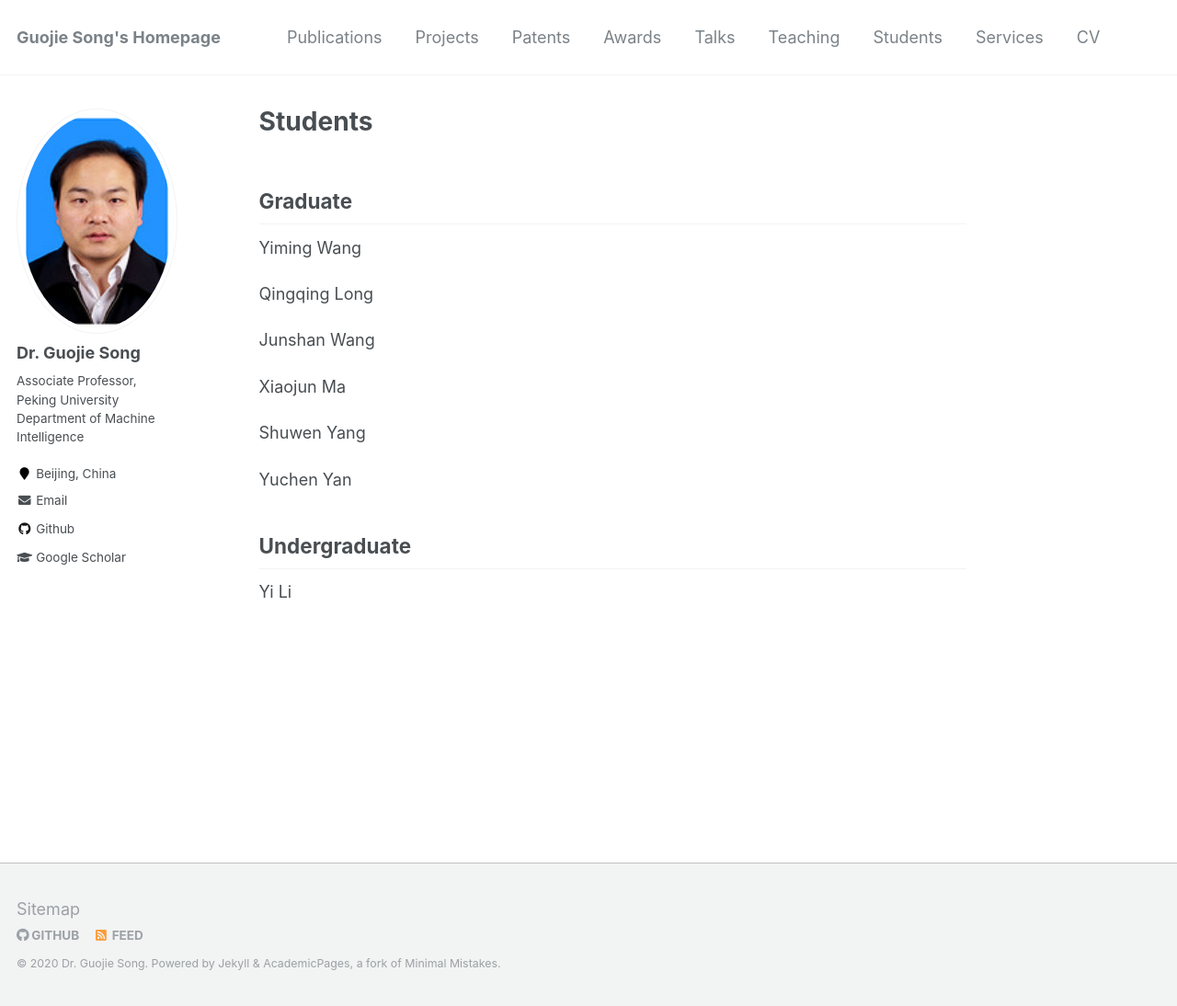
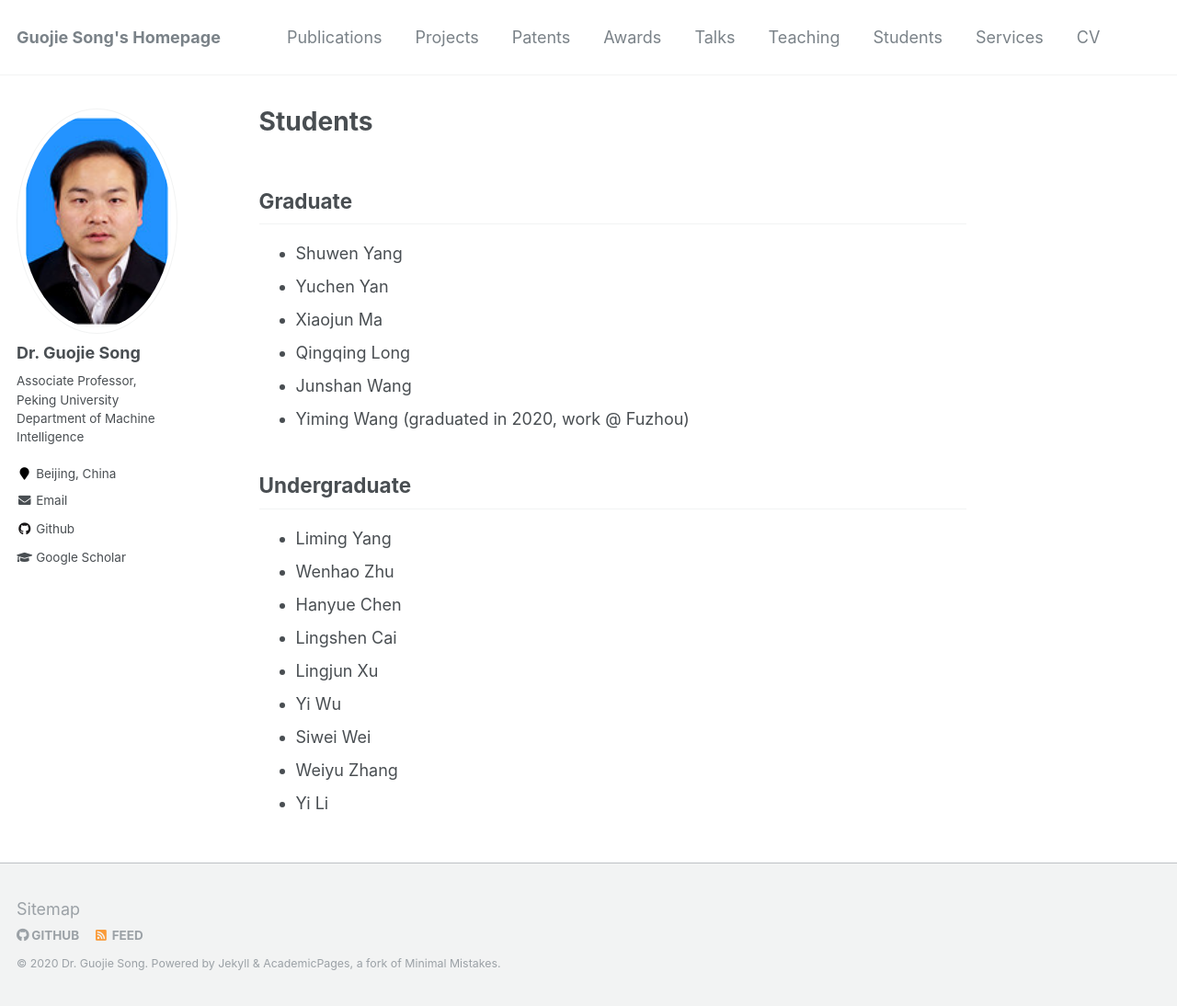
Before and after one commit to gjsong-pku/gjsong-pku.github.io, a Jekyll site: the page built from _pages/students.md, in a window 1280 px wide and 1094 px high. Shown: the whole window at 92% size. Built offline with Jekyll 4.4.1, drawn with Linux system fonts in a browser that asks for light colours.

Commit message:
Update students.md

```diff
--- a/_pages/students.md
+++ b/_pages/students.md
@@ -4,19 +4,20 @@ permalink: /students/
 ---
 
 ## Graduate
-
-Yiming Wang
-
-Qingqing Long
-
-Junshan Wang
-
-Xiaojun Ma
-
-Shuwen Yang
-
-Yuchen Yan
++ Shuwen Yang
++ Yuchen Yan
++ Xiaojun Ma
++ Qingqing Long
++ Junshan Wang
++ Yiming Wang (graduated in 2020, work @ Fuzhou)
 
 ## Undergraduate
-
-Yi Li
++ Liming Yang
++ Wenhao Zhu
++ Hanyue Chen
++ Lingshen Cai
++ Lingjun Xu
++ Yi Wu
++ Siwei Wei
++ Weiyu Zhang
++ Yi Li
```
